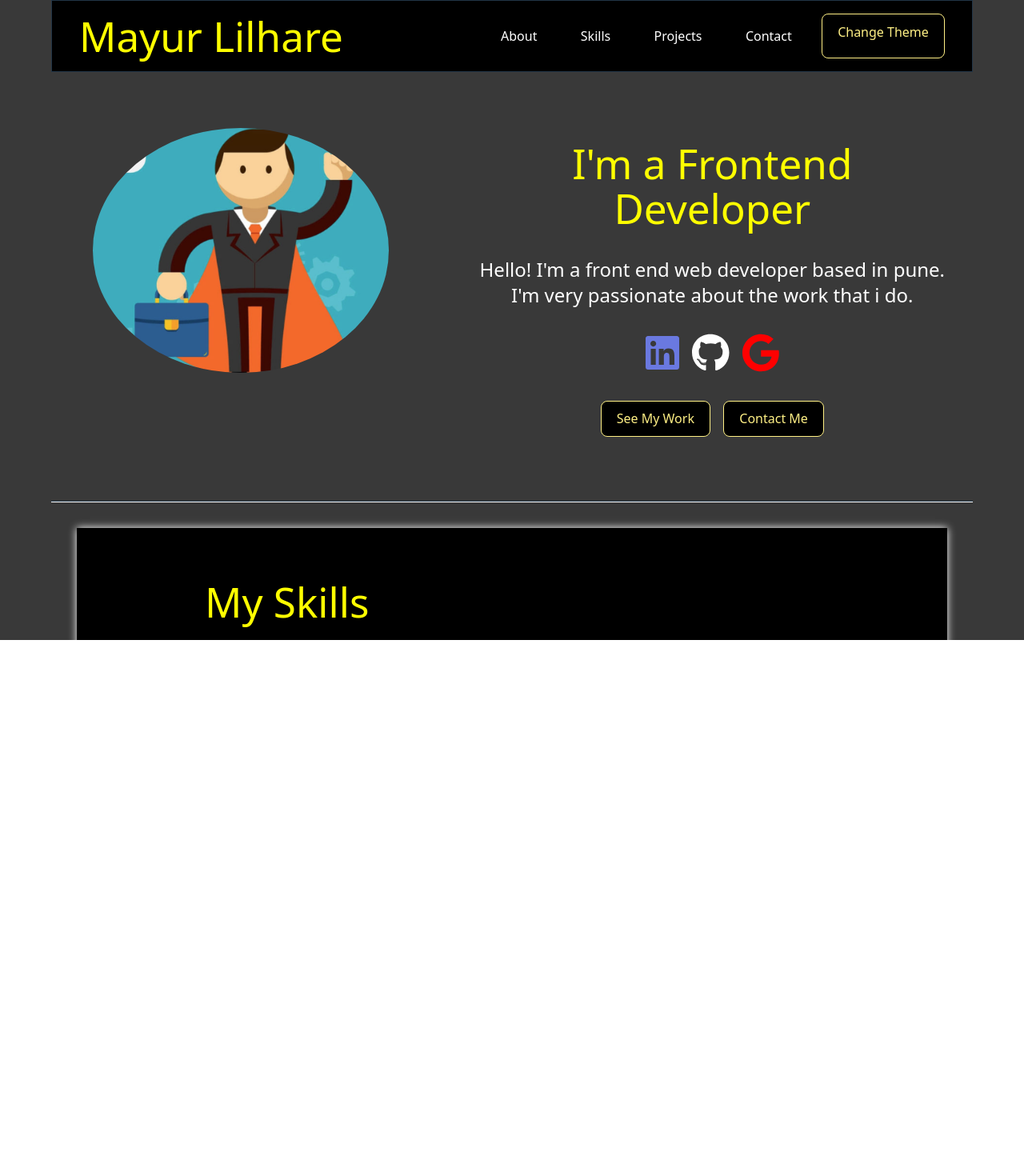
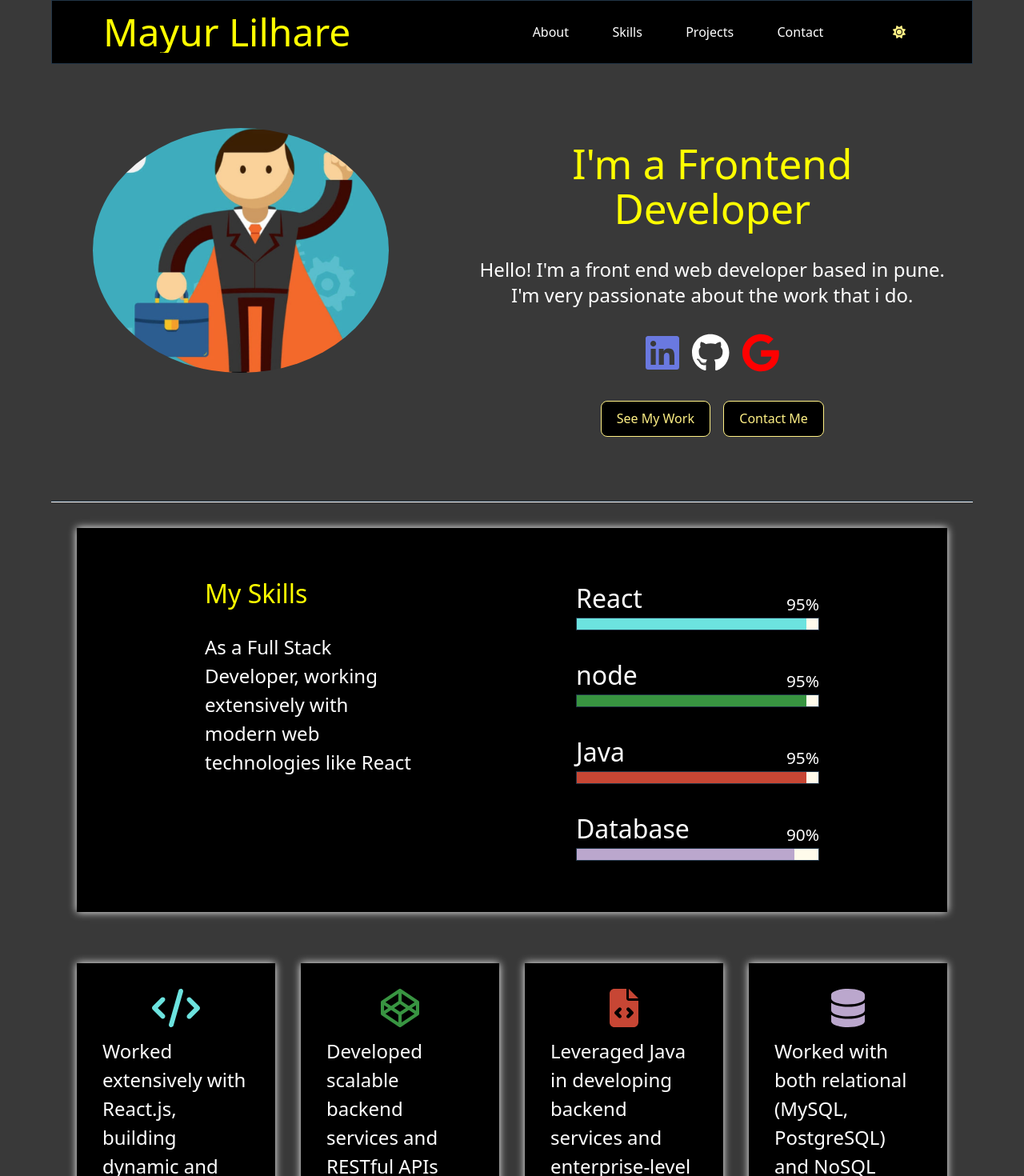
Before and after one commit to usernameXD00/FSD, a React (Vite) app: page / in a window 1280 px wide. Shown: the top 1470 px of the page at 80% size. Before the commit the page ends 800 px from the top, so only its background shows below. Built offline with nearby package versions, Linux system fonts and the light colour scheme.

Commit message:
changes in css

```diff
--- a/index.html
+++ b/index.html
@@ -9,7 +9,8 @@
     <title>Vite + React</title>
   </head>
   <body>
-    <div id="root" style="height: 100vh; width: 100vw;"></div>
+    <div id="root"></div>
     <script type="module" src="/src/main.jsx"></script>
   </body>
 </html>
+<!--  style="height: 100vh; width: 100vw;" -->
--- a/src/Components/Header.jsx
+++ b/src/Components/Header.jsx
@@ -1,5 +1,8 @@
 import { useState } from "react";
 import "../globals.css";
+import { FontAwesomeIcon } from "@fortawesome/react-fontawesome";
+import { faThemeco, faThemeisle } from "@fortawesome/free-brands-svg-icons";
+import { faSun } from "@fortawesome/free-solid-svg-icons";
 
 function Header({setBgcolor, navigate}) {
   const [showSidebar, setShowSidebar] = useState(false);
@@ -27,35 +30,36 @@ function Header({setBgcolor, navigate}) {
   }
 
   return (
-    <div className={`w-[90%] fixed left-[50%] translate-x-[-50%] border flex justify-evenly bg-black p-[1rem] `}>
-      <h1 className={`block mr-[10rem] text-white`}>Mayur Lilhare</h1>
+    <div className={`w-[90%] h-[5rem] fixed left-[50%] translate-x-[-50%] border flex justify-evenly bg-black p-[1rem] items-center`}>
+      <h1 className={`block mr-[10rem] !text-[2rem] xl:!text-[3rem] text-white overflow-hidden`}>Mayur Lilhare</h1>
       <div className={` hidden lg:flex gap-4`}>
        { btnArray.map((btn)=>(
           <button
             key={btn}
-            className={`!bg-black !text-white hover:!bg-white hover:!text-black !border-none `}
+            className={`!bg-black !text-white hover:!bg-white hover:!text-black active:!bg-white active:!text-black !border-none `}
             onClick={()=>navigateToSection(btn)}
           >{btn}</button>
         ))}
       </div>
       <button
-        className={`hover:!bg-yellow-200 hover:!text-black !text-yellow-200 !bg-black  !border-yellow-200 hidden lg:flex`}
-        onClick={()=>changeTheme()}>Change Theme</button>
+        className={`hover:!bg-yellow-200 hover:!text-black !text-yellow-200 !bg-black  !border-yellow-200 hidden lg:flex items-center !border-none`}
+        onClick={()=>changeTheme()}><FontAwesomeIcon icon={faSun} /></button>
       <button
-        className={`flex lg:hidden items-center py-[0.5rem] px-[2rem] text-black ${showSidebar ? 'hidden' : ''}`}
+        className={`flex lg:hidden items-center py-[0.5rem] px-[2rem] h-[60%] !text-black !bg-white ${showSidebar ? 'hidden' : ''}`}
         onClick={()=>toggleSidebar()}
       >{`=`}</button>
 
-      <div className={`h-[100vh] w-[24rem] flex flex-col gap-3.5 bg-gray-600 absolute top-0 left-0 p-4 text-black
+      <div className={`w-[24rem] flex flex-col gap-3.5 bg-gray-600 absolute top-0 left-0 p-4 text-black
         transition-transform  ease-in-out  duration-700 ${showSidebar ? 'translate-x-[-3rem]' : 'translate-x-[-30rem]'} lg:translate-x-[-40rem] `}>
-        <button className={`w-[15%] self-end`} onClick={()=>toggleSidebar()}>{'X'}</button>
+        <button className={`w-[15%] self-end !bg-white !text-black hover:!bg-black hover:!text-white active:!bg-black active:!text-white`} onClick={()=>toggleSidebar()}>{'X'}</button>
         { btnArray.map((btn)=>(
           <button
             key={btn}
+            className={`!bg-white !text-black hover:!bg-black hover:!text-white active:!bg-black active:!text-white !border-none `}
             onClick={()=>navigateToSection(btn)}>{btn}</button>
         ))}
         <button
-          className={`!bg-yellow-200 !text-black hover:!bg-yellow-400 !border-none`}
+          className={`!bg-yellow-200 !text-black hover:!bg-yellow-400 active:!bg-yellow-400 !border-none`}
           onClick={()=>changeTheme()} >Change Theme</button>
       </div>
 
--- a/src/Components/Skill.jsx
+++ b/src/Components/Skill.jsx
@@ -27,9 +27,9 @@ function Skill() {
                       className={`flex flex-col justify-evenly xl:flex-row gap-[2rem] px-[3rem] lg:px-[5rem] py-[2rem] bg-black shadow-[0_0_10px_white] mx-[4rem]`}
                     >
                       {/* My skills */}
-                      <div className=" flex flex-col gap-[2rem] items-center xl:px-[5rem] py-[2rem] xl:w-[50%] ">
-                        <h1 className="xl:self-start " >My Skills</h1>
-                        <p className="xl:!text-left">
+                      <div className=" flex flex-col flex-1 max-h-[312px] gap-[2rem] items-center xl:px-[5rem] py-[2rem]  ">
+                        <h1 className=" !text-[2rem] xl:self-start">My Skills</h1>
+                        <p className="!text-left xl:!text-left overflow-y-scroll" style={{ scrollbarWidth: "none" }}>
                           As a Full Stack Developer, working extensively with modern web
                           technologies like React for dynamic front-end development and
                           Node.js for robust back-end services, integrating databases
--- a/src/globals.css
+++ b/src/globals.css
@@ -1,13 +1,6 @@
-/* globals.css or index.css */
-
-/* .remove-shadow {
-    @apply shadow-none;
-  } */
-
-
-  .highlight-shadow-active {
-    @apply shadow-[0_0_20px_rgba(255,255,0,0.7)];
-  }
+    .highlight-shadow-active {
+        @apply shadow-[0_0_20px_rgba(255,255,0,0.7)];
+    }
 
     .shadow-transition-1000 {
         @apply transition-shadow duration-1000
@@ -17,11 +10,11 @@
         color: yellow;
         text-align: center;
     }
+
     p{
         color: white;
         font-size: x-large;
         text-align: center;
-
     }
 
     section{
@@ -40,21 +33,18 @@
     }
 
     @media screen and (max-width:850px ){
-
         .flex-change{
             flex-direction: column;
         }
     }
 
     @media screen and (max-width:1165px ){
-
         .flex-change{
             flex-direction: column;
         }
     }
 
     @media screen and (max-width:580px ){
-
         .text-small{
             font-size: 2rem;
         }
```
